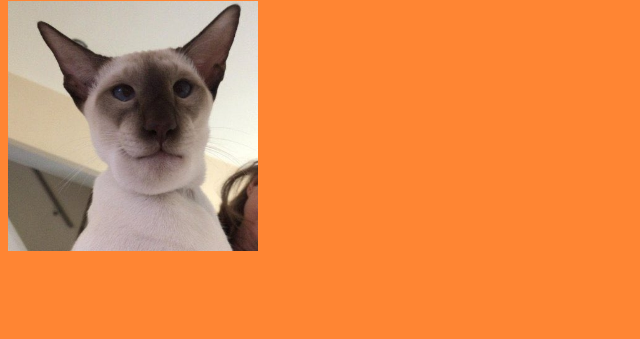
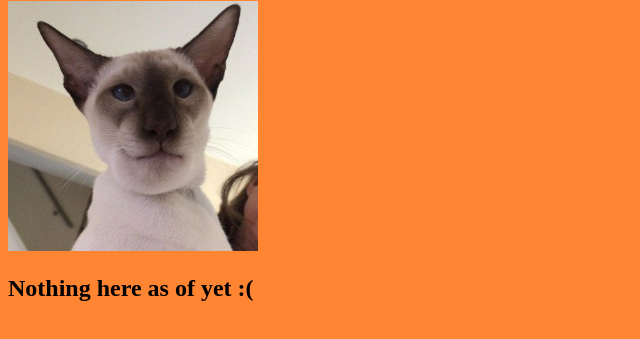
Before and after one commit to breadchrom/website, a plain HTML site: page portfolio.html in a window 1280 px wide. Shown: the part 105-444 px from the top of the page, without its empty margins (0-640 px from the left). Drawn offline with Linux system fonts and the light colour scheme.

Commit message:
Update portfolio.html

```diff
--- a/portfolio.html
+++ b/portfolio.html
@@ -10,5 +10,6 @@
     <a href="aboutme.html">About Me</a>
     <h1>This is my Portfolio Page!</h1>
     <img src="images/fcat.PNG" height="250">
+	<h2>Nothing here as of yet :(</h2>
 	  </body>
 	</html>
```
